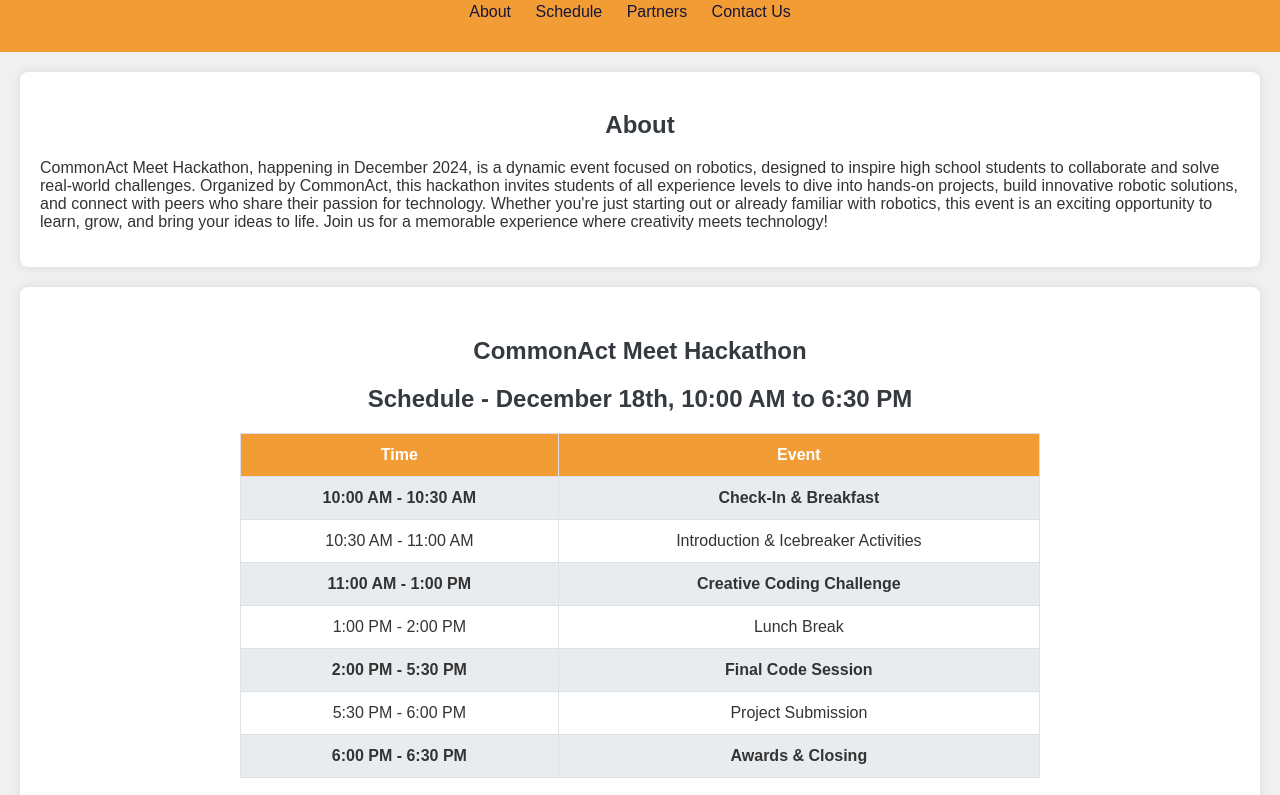
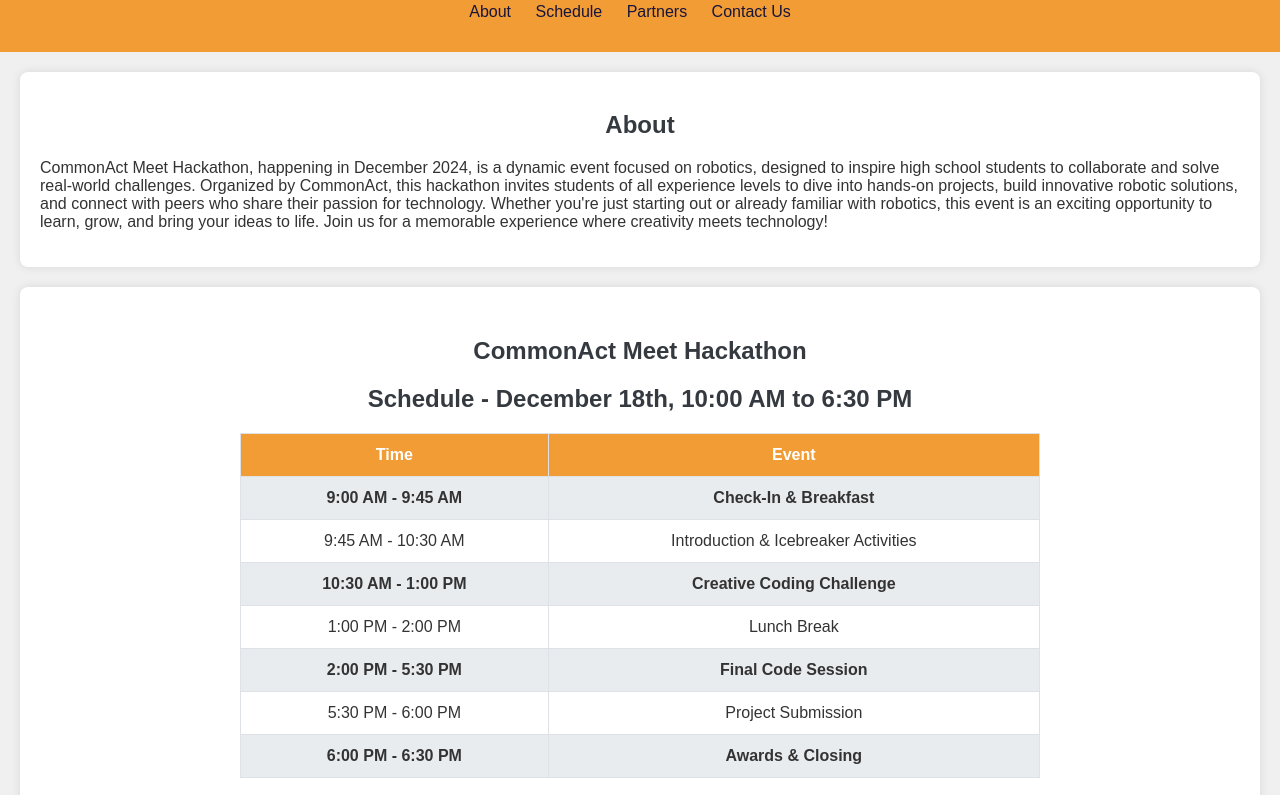
Before and after one commit to commonact/cameet, a plain HTML site: page index.html in a window 1280 px wide. Shown: the part 354-1149 px from the top of the page. Drawn offline with Linux system fonts and the light colour scheme.

Commit message:
Update index.html

```diff
--- a/index.html
+++ b/index.html
@@ -31,7 +31,6 @@
     </section>
 
     <section id="schedule">
-        <!-- Add this code within the body of your existing HTML document -->
 
 <div class="container">
     <h1>CommonAct Meet Hackathon</h1>
@@ -46,15 +45,15 @@
         </thead>
         <tbody>
             <tr class="highlight">
-                <td>10:00 AM - 10:30 AM</td>
+                <td>9:00 AM - 9:45 AM</td>
                 <td>Check-In & Breakfast</td>
             </tr>
             <tr>
-                <td>10:30 AM - 11:00 AM</td>
+                <td>9:45 AM - 10:30 AM</td>
                 <td>Introduction & Icebreaker Activities</td>
             </tr>
             <tr class="highlight">
-                <td>11:00 AM - 1:00 PM</td>
+                <td>10:30 AM - 1:00 PM</td>
                 <td>Creative Coding Challenge</td>
             </tr>
             <tr>
```
